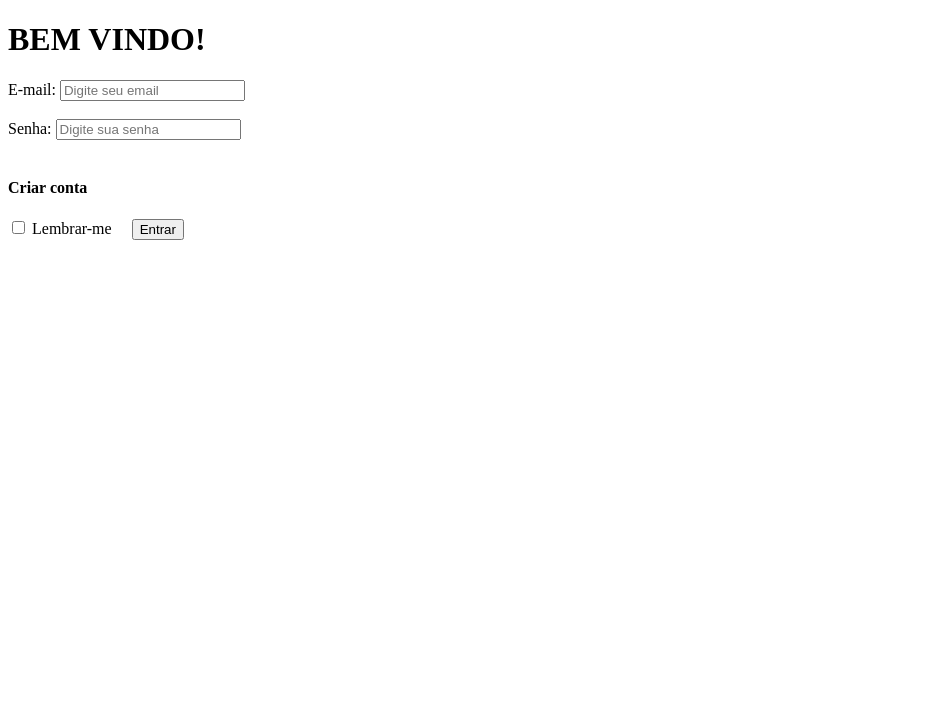
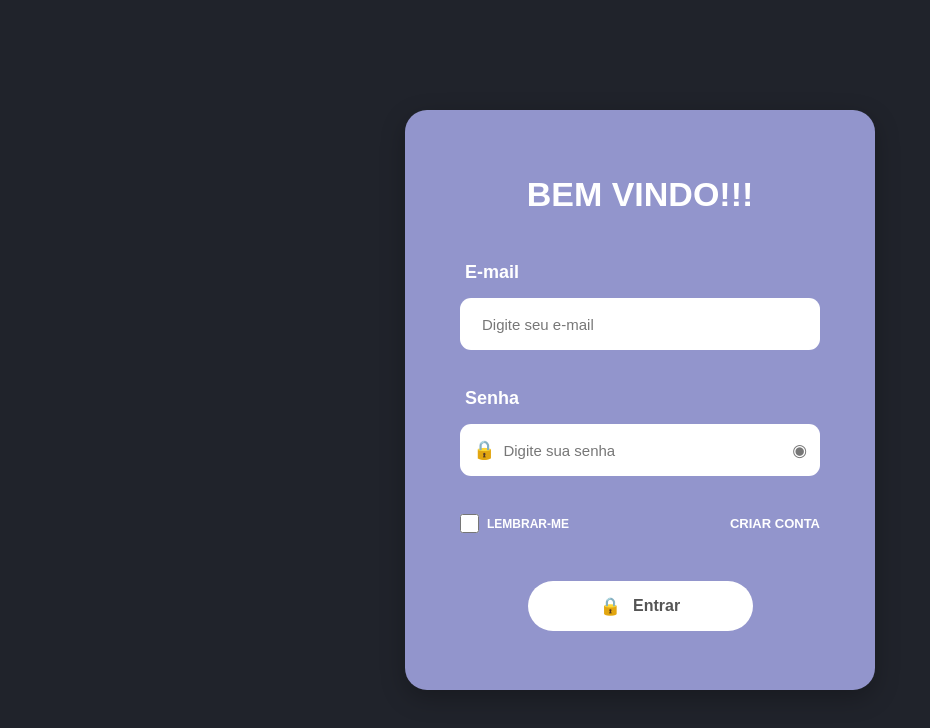
Before and after one commit to Leonardo2220111/smartcontrol, a plain HTML site: page index.html in a window 1280 px wide. Shown: the whole page, without its empty margins (0-930 px from the left). Drawn offline with Linux system fonts and the light colour scheme.

Commit message:
Atualiza tela de login com CSS

```diff
--- a/index.html
+++ b/index.html
@@ -1,33 +1,91 @@
 <!DOCTYPE html>
 <html lang="pt-BR">
+
 <head>
     <meta charset="UTF-8">
     <meta name="viewport" content="width=device-width, initial-scale=1.0">
+
     <title>Login</title>
+
+    <link rel="stylesheet" href="style.css">
 </head>
+
 <body>
 
-        <h1>BEM VINDO!</h1>
+    <main class="login-container">
 
-        <form action="#" method="POST">
-            <label for="email">E-mail:</label>
-            <input type="email" id="email" name="email" placeholder="Digite seu email" required><br><br>
+        <div class="login-card">
 
-            <label for="password">Senha:</label>
-            <input type="password" id="senha" name="senha" placeholder="Digite sua senha" required><br><br>
+            <h1>BEM VINDO!!!</h1>
+
+            <form>
+
+                <div class="campo">
+                    <label for="email">E-mail</label>
+
+                    <div class="input-container">
+                        <input
+                            type="email"
+                            id="email"
+                            name="email"
+                            placeholder="Digite seu e-mail"
+                            required
+                        >
+                    </div>
+                </div>
 
 
-            <h4>Criar conta</h4>
+                <div class="campo campo-senha">
+                    <label for="senha">Senha</label>
 
-            <input type="checkbox" id="lembrar" name="lembrar">
+                    <div class="input-container senha-container">
 
-            <label for="lembrar">Lembrar-me</label>
+                        <span class="icone">🔒</span>
 
-            &nbsp;&nbsp;&nbsp;
+                        <input
+                            type="password"
+                            id="senha"
+                            name="senha"
+                            placeholder="Digite sua senha"
+                            required
+                        >
 
-            <button type="submit">Entrar</button>
+                        <span class="olho">◉</span>
 
-        </form>
+                    </div>
+                </div>
+
+
+                <div class="opcoes">
+
+                    <label class="lembrar">
+
+                        <input
+                            type="checkbox"
+                            id="lembrar"
+                            name="lembrar"
+                        >
+
+                        <span>LEMBRAR-ME</span>
+
+                    </label>
+
+                    <a href="#">CRIAR CONTA</a>
+
+                </div>
+
+
+                <button type="submit">
+                    <span class="botao-icone">🔒</span>
+                    Entrar
+                </button>
+
+            </form>
+
+        </div>
+
+    </main>
 
 </body>
+
 </html>
--- /dev/null
+++ b/style.css
@@ -0,0 +1,266 @@
+* {
+    margin: 0;
+    padding: 0;
+    box-sizing: border-box;
+}
+
+body {
+    min-height: 100vh;
+
+    background-color: #20232b;
+
+    font-family: Arial, Helvetica, sans-serif;
+
+    display: flex;
+    justify-content: center;
+    align-items: center;
+}
+
+.login-container {
+    width: 100%;
+    min-height: 100vh;
+
+    display: flex;
+    justify-content: center;
+    align-items: center;
+
+    padding: 20px;
+}
+
+.login-card {
+    width: 470px;
+    height: 580px;
+
+    background-color: #9295cc;
+
+    border-radius: 22px;
+
+    padding: 65px 55px 45px 55px;
+
+    box-shadow: 0 8px 25px rgba(0, 0, 0, 0.25);
+}
+
+
+/* TÍTULO */
+
+.login-card h1 {
+    color: white;
+
+    text-align: center;
+
+    font-size: 34px;
+
+    font-weight: 800;
+
+    margin-bottom: 48px;
+}
+
+
+/* CAMPOS */
+
+.campo {
+    margin-bottom: 38px;
+}
+
+.campo label {
+    display: block;
+
+    color: white;
+
+    font-size: 18px;
+
+    font-weight: bold;
+
+    margin-left: 5px;
+
+    margin-bottom: 15px;
+}
+
+
+/* ÁREA DO INPUT */
+
+.input-container {
+    width: 100%;
+    height: 52px;
+
+    background-color: #ffffff;
+
+    border-radius: 11px;
+
+    display: flex;
+    align-items: center;
+
+    padding: 0 14px;
+}
+
+
+/* INPUT */
+
+.input-container input {
+    width: 100%;
+    height: 100%;
+
+    border: none;
+    outline: none;
+
+    background: transparent;
+
+    font-size: 15px;
+
+    color: #555;
+
+    padding: 0 8px;
+}
+
+.input-container input::placeholder {
+    color: #777;
+}
+
+
+/* SENHA */
+
+.senha-container {
+    padding-left: 13px;
+    padding-right: 13px;
+}
+
+.icone {
+    font-size: 18px;
+
+    color: #777;
+}
+
+.olho {
+    font-size: 17px;
+
+    color: #777;
+
+    cursor: pointer;
+}
+
+
+/* OPÇÕES */
+
+.opcoes {
+    width: 100%;
+
+    display: flex;
+
+    justify-content: space-between;
+
+    align-items: center;
+
+    margin-top: 3px;
+
+    margin-bottom: 48px;
+}
+
+
+/* LEMBRAR-ME */
+
+.lembrar {
+    display: flex;
+
+    align-items: center;
+
+    gap: 8px;
+
+    color: white;
+
+    font-size: 12px;
+
+    font-weight: bold;
+
+    cursor: pointer;
+}
+
+.lembrar input {
+    width: 19px;
+    height: 19px;
+
+    cursor: pointer;
+}
+
+
+/* CRIAR CONTA */
+
+.opcoes a {
+    color: white;
+
+    font-size: 13px;
+
+    font-weight: bold;
+
+    text-decoration: none;
+}
+
+.opcoes a:hover {
+    text-decoration: underline;
+}
+
+
+/* BOTÃO */
+
+button {
+    display: flex;
+
+    justify-content: center;
+    align-items: center;
+
+    gap: 12px;
+
+    width: 225px;
+    height: 50px;
+
+    margin: 0 auto;
+
+    border: none;
+
+    border-radius: 25px;
+
+    background-color: #ffffff;
+
+    color: #555555;
+
+    font-size: 16px;
+
+    font-weight: bold;
+
+    cursor: pointer;
+}
+
+button:hover {
+    background-color: #eeeeee;
+}
+
+.botao-icone {
+    font-size: 17px;
+}
+
+
+/* RESPONSIVIDADE */
+
+@media (max-width: 520px) {
+
+    .login-card {
+        width: 100%;
+        height: auto;
+
+        padding: 45px 30px 40px;
+    }
+
+    .login-card h1 {
+        font-size: 28px;
+
+        margin-bottom: 40px;
+    }
+
+    .campo {
+        margin-bottom: 30px;
+    }
+
+    .opcoes {
+        margin-bottom: 40px;
+    }
+
+}
```
